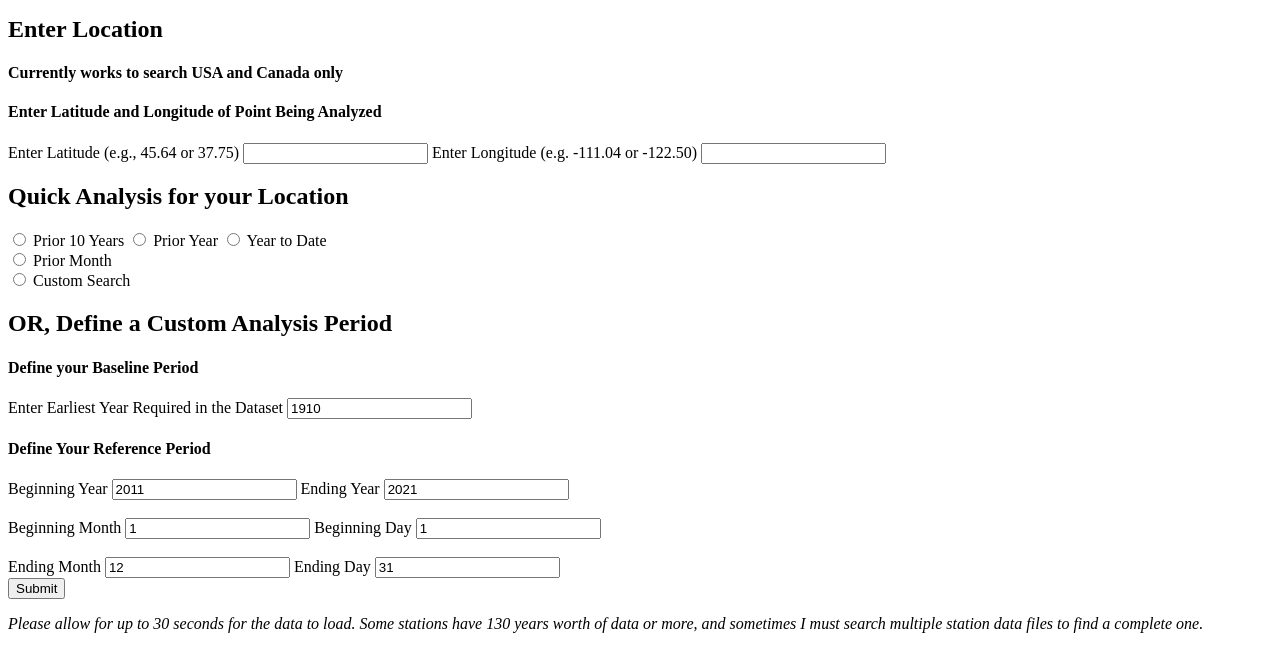
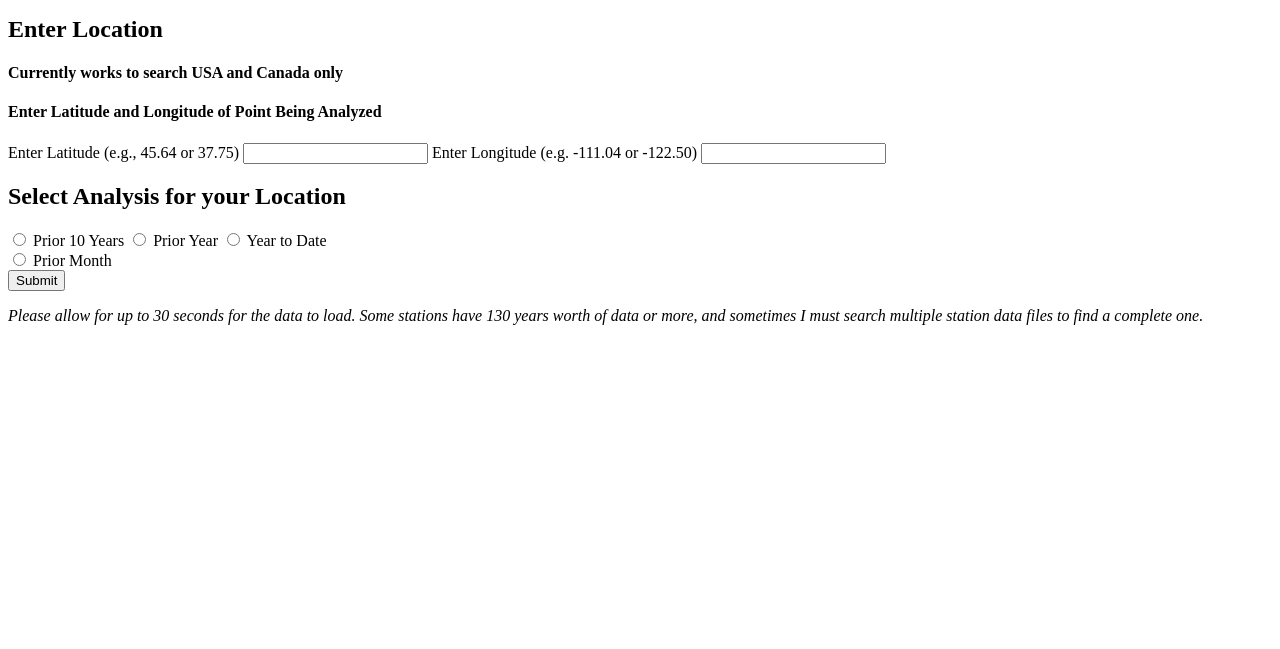
Before and after one commit to tschultz84/climate_flask, a Flask app: page / in a window 1280 px wide. Shown: the part 154-803 px from the top of the page. After the commit the page ends 479 px from the top, so only its background shows below. Run offline with Flask 2, Linux system fonts and the light colour scheme.

Commit message:
commit before publish

```diff
--- a/index.py
+++ b/index.py
@@ -62,7 +62,7 @@ def output():
 
     #Find if there's a quick analysis selection
     quick=request.form['quick_search']
-    if quick == "custom":
+    """if quick == "custom":
         #Assign others according to custom variables.
         fbaseyear=int(request.form['fbaseyear'])
         #lbaseyear=int(request.form['lbaseyear'])
@@ -80,98 +80,98 @@ def output():
         #bdate1="1-1-2011" bdate syntax
         bdate1=f'{frefmo}-{frefday}-{frefyear}'
         #edate1="12-31-2021"
+        edate1=f'{lrefmo}-{lrefday}-{lrefyear}'"""
+    #If quick select is not custom.
+    #elif quick != "custom":
+    timedesc="Custom"
+    #First, define the variables you need for all calculations.
+    #Grab the date and year.
+    from datetime import date
+    todayts=date.today()
+    thisyear=todayts.year
+    thismonth=todayts.month
+    thisday=todayts.day
+
+    #The dataset is usually current within the past 3-5 days. Choose a buffer number of days
+    # to make sure you don't ask for days too much before that.
+    bufferdays = 7
+
+    #Baseline years will default to the following, if custom is not chosen.
+    fbaseyear=int(1910)
+    lbaseyear=int(fbaseyear + 35)
+
+    #If the user chose the prior year analysis.
+    if quick == "yearprior":
+        timedesc="Last year"
+        frefyear,lrefyear=int(thisyear-1),int(thisyear-1)
+        frefmo,frefday=1,1
+        lrefmo,lrefday=12,31
+
+        #bdate1="1-1-2011" bdate syntax
+        bdate1=f'{frefday}-{frefday}-{frefyear}'
+        #edate1="12-31-2021"
         edate1=f'{lrefmo}-{lrefday}-{lrefyear}'
-    #If quick select is not custom.
-    elif quick != "custom":
-        timedesc="Custom"
-        #First, define the variables you need for all calculations.
-        #Grab the date and year.
-        from datetime import date
-        todayts=date.today()
-        thisyear=todayts.year
-        thismonth=todayts.month
-        thisday=todayts.day
 
-        #The dataset is usually current within the past 3-5 days. Choose a buffer number of days
-        # to make sure you don't ask for days too much before that.
-        bufferdays = 7
+    if quick == "priordecade":
+        timedesc="Last 10 years"
+        frefyear,lrefyear=int(thisyear-10),int(thisyear-1)
+        frefmo,frefday=1,1
+        lrefmo,lrefday=12,31
 
-        #Baseline years will default to the following, if custom is not chosen.
-        fbaseyear=int(1910)
-        lbaseyear=int(fbaseyear + 35)
+        #bdate1="1-1-2011" bdate syntax
+        bdate1=f'{frefday}-{frefday}-{frefyear}'
+        #edate1="12-31-2021"
+        edate1=f'{lrefmo}-{lrefday}-{lrefyear}'
 
-        #If the user chose the prior year analysis.
-        if quick == "yearprior":
-            timedesc="Last year"
-            frefyear,lrefyear=int(thisyear-1),int(thisyear-1)
-            frefmo,frefday=1,1
-            lrefmo,lrefday=12,31
+    #YTD or latest two week  analysis.
+    if (quick == "ytd") | (quick == "lastmonth"):
+        #The edate is the same.
+        #If you're late in the month, your end date is just the date, minus the number of buffer days.
+        if thisday > bufferdays:
+            lrefday=thisday-bufferdays
+            lrefmo=thismonth
+        #If not, then go to 7 days before the end of last month.
+        if thisday <=bufferdays:
+            lrefday = 28-bufferdays+thisday
+            #Unless it's January, then roll back to the prior year.
+            if thismonth == 1:
+                lrefmo = 12
+                lrefyear = thisyear-1
 
-            #bdate1="1-1-2011" bdate syntax
-            bdate1=f'{frefday}-{frefday}-{frefyear}'
-            #edate1="12-31-2021"
-            edate1=f'{lrefmo}-{lrefday}-{lrefyear}'
+            if thismonth > 1:
+                lrefmo = thismonth-1
+                lrefyear = thisyear
+        lrefyear=int(thisyear)
+        #edate1="12-31-2021"
+        edate1=f'{lrefday}-{lrefmo}-{lrefyear}'
 
-        if quick == "priordecade":
-            timedesc="Last 10 years"
-            frefyear,lrefyear=int(thisyear-10),int(thisyear-1)
-            frefmo,frefday=1,1
-            lrefmo,lrefday=12,31
+        #Define the beginning dates now, first for Year to Date.
+        if quick == "ytd":
+            timedesc="Year-to-date"
+            #Start defining it this way.
+            frefyear=int(thisyear)
+            #Unless you are in the first week of the year, then roll back to the prior year.
+            if (thismonth == 1) & (thisday <= bufferdays):
+                frefyear=int(thisyear-1)
+            frefday,frefmo=1,1
+            bdate1 = f'{frefday}-{frefmo}-{frefyear}'
 
-            #bdate1="1-1-2011" bdate syntax
-            bdate1=f'{frefday}-{frefday}-{frefyear}'
-            #edate1="12-31-2021"
-            edate1=f'{lrefmo}-{lrefday}-{lrefyear}'
+        if quick == "lastmonth":
+            timedesc="Last month"
+            #Set the beginning analysis date.
+            frefyear=thisyear
+            #The analysis begins last month.
+            frefmo=thismonth-1
+            #If you are late in the month, then your beginning date is in the last month.
+            if thisday > (bufferdays): frefday=thisday-bufferdays #If late in the month, then begin on the same date minus buffer.
+            if thisday <=(bufferdays): frefday = 1 #If early, then just start on day 1
 
-        #YTD or latest two week  analysis.
-        if (quick == "ytd") | (quick == "lastmonth"):
-            #The edate is the same.
-            #If you're late in the month, your end date is just the date, minus the number of buffer days.
-            if thisday > bufferdays:
-                lrefday=thisday-bufferdays
-                lrefmo=thismonth
-            #If not, then go to 7 days before the end of last month.
-            if thisday <=bufferdays:
-                lrefday = 28-bufferdays+thisday
-                #Unless it's January, then roll back to the prior year.
-                if thismonth == 1:
-                    lrefmo = 12
-                    lrefyear = thisyear-1
+            #Unless it's January, then roll back to the prior year.
+            if thismonth == 1:
+                frefmo = 12
+                frefyear = thisyear-1
 
-                if thismonth > 1:
-                    lrefmo = thismonth-1
-                    lrefyear = thisyear
-            lrefyear=int(thisyear)
-            #edate1="12-31-2021"
-            edate1=f'{lrefday}-{lrefmo}-{lrefyear}'
-
-            #Define the beginning dates now, first for Year to Date.
-            if quick == "ytd":
-                timedesc="Year-to-date"
-                #Start defining it this way.
-                frefyear=int(thisyear)
-                #Unless you are in the first week of the year, then roll back to the prior year.
-                if (thismonth == 1) & (thisday <= bufferdays):
-                    frefyear=int(thisyear-1)
-                frefday,frefmo=1,1
-                bdate1 = f'{frefday}-{frefmo}-{frefyear}'
-
-            if quick == "lastmonth":
-                timedesc="Last month"
-                #Set the beginning analysis date.
-                frefyear=thisyear
-                #The analysis begins last month.
-                frefmo=thismonth-1
-                #If you are late in the month, then your beginning date is in the last month.
-                if thisday > (bufferdays): frefday=thisday-bufferdays #If late in the month, then begin on the same date minus buffer.
-                if thisday <=(bufferdays): frefday = 1 #If early, then just start on day 1
-
-                #Unless it's January, then roll back to the prior year.
-                if thismonth == 1:
-                    frefmo = 12
-                    frefyear = thisyear-1
-
-                bdate1=f'{frefday}-{frefmo}-{frefyear}'
+            bdate1=f'{frefday}-{frefmo}-{frefyear}'
 
     #Now, analyze.
     print(os.getcwd())
--- a/search_records.csv
+++ b/search_records.csv
@@ -4,3 +4,4 @@ Latitude,Longitude,Begining Date,Ending Date,Period of search,First baseline yea
 ,,,,,,,
 45.64,-111.04,1/6/2022,25-6-2022,Last month,1910,1945,7/4/2022
 45.64,-111.04,1-6-2022,25-6-2022,Last month,1910,1945,2022-07-04
+45.64,-111.04,1-1-2022,26-6-2022,Year-to-date,1910,1945,2022-07-05
--- a/templates/index.html
+++ b/templates/index.html
@@ -27,7 +27,7 @@
                 <label for="longitude">Enter Longitude (e.g. -111.04 or -122.50)</label>
                 <input type="number" step="any" name="longitude" value="" required min="-180" max="-65">
                 <br>
-        <h2>Quick Analysis for your Location</h2>
+        <h2>Select Analysis for your Location</h2>
             <input type="radio" id="priordecade" name="quick_search" required value="priordecade">
             <label for="javascript">Prior 10 Years</label>
 
@@ -40,41 +40,7 @@
             <input type="radio" id="lastmonth" name="quick_search" required value="lastmonth">
             <label for="css">Prior Month</label><br>
 
-            <input type="radio" id="custom" name="quick_search" required value="custom">
-            <label for="html">Custom Search</label><br>
 
-
-          <h2>OR, Define a Custom Analysis Period</h2>
-                <h4>Define your Baseline Period</h4>
-
-                <label for="fbaseyear">Enter Earliest Year Required in the Dataset </label>
-                <input type="number" step="any" name="fbaseyear" required min="1850" max="1940" value = "1910">
-                <!-- <label for="lbaseyear">Enter Last Year of Baseline Period </label>
-                <input type="number" step="any" name="lbaseyear" required min="1920" max="1980" value = "1950">  -->
-
-                <h4>Define Your Reference Period</h4>
-
-                <label for="frefyear">Beginning Year</label>
-                <input type="number" step="any" name="frefyear" required min="1990" max="2022" value = "2011">
-
-                <label for="lrefyear">Ending Year </label>
-                <input type="number" step="any" name="lrefyear" required min="1990" max="2022" value = "2021">
-                <br><br>
-                <label for="frefmo">Beginning Month</label>
-                <input type="number" step="any" name="frefmo"  required min="1" max="12" value = "1">
-                <label for="frefday">Beginning Day</label>
-                <input type="number" step="any" name="frefday"  required min="1" max="31" value = "1">
-                <br><br>
-                <label for="lrefmo">Ending Month</label>
-                <input type="number" step="any" name="lrefmo"  required min="1" max="12" value = "12">
-                <label for="lrefday">Ending Day</label>
-                <input type="number" step="any" name="lrefday"  required min="1" max="31" value = "31">
-
-                <br>
-                <!-- <label for="datebegin">Beginning of Reference Period:</label>
-                <input type="date" id="datebegin" name="datebegin" required>
-                <label for="dateend">End of Reference Period:</label>
-                <input type="date" id="dateend" name="dateend" required>-->
             <input type="submit" value="Submit">
             <p><i>Please allow for up to 30 seconds for the data to load. Some stations have 130 years
             worth of data or more, and sometimes I must search multiple station data files to find
```
Also changed, not shown: static/tempcharts.png, 1 other file.
